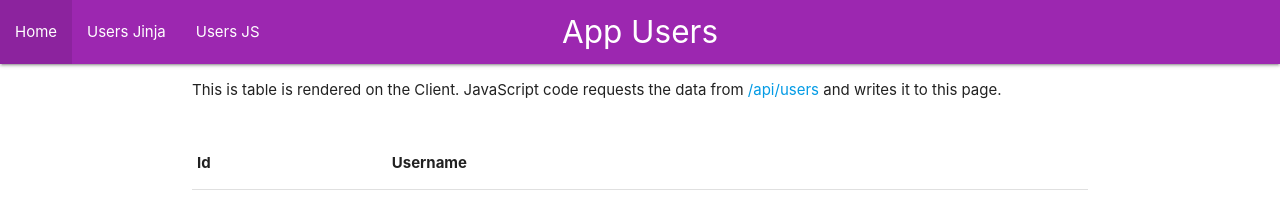
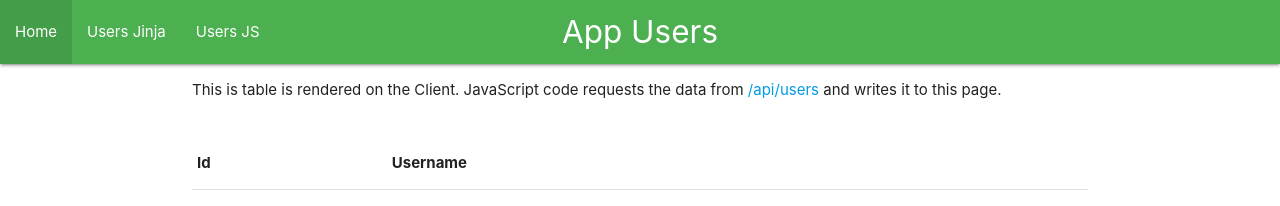
Before and after one commit to CASH-App1/StudentConductTracker, a website: page App/static/static-user.html in a window 1280 px wide. Drawn offline with nearby package versions, Linux system fonts and the light colour scheme; no server answers.

Commit message:
colour change

```diff
--- a/App/static/static-user.html
+++ b/App/static/static-user.html
@@ -13,7 +13,7 @@
 
   </head>
   <body>
-    <nav class="purple">
+    <nav class="green">
       <div class="nav-wrapper">
         <a href="#!" class="brand-logo center">App Users</a>
         <div class="nav-wrapper">
```
